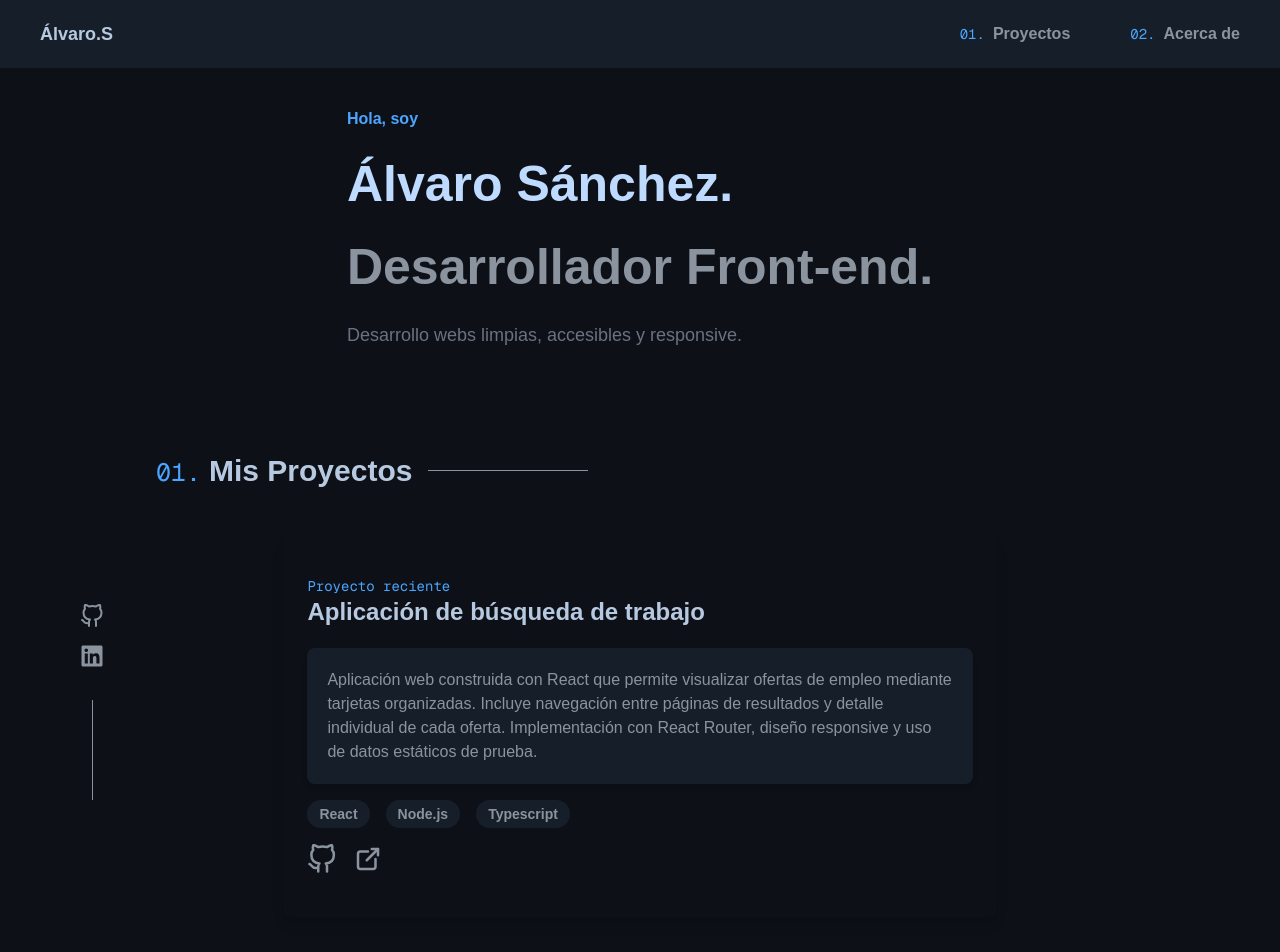
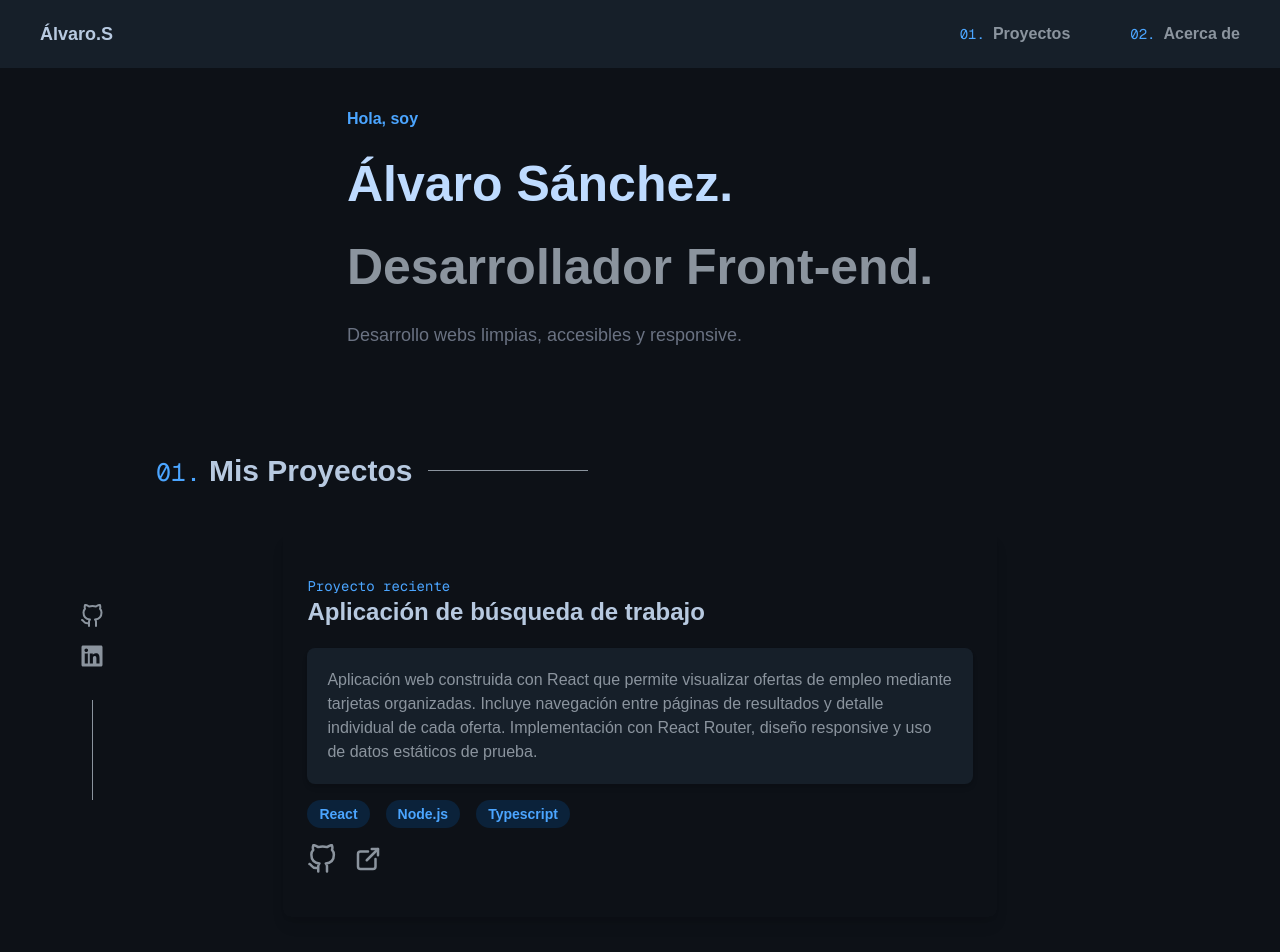
Before and after one commit to AllwarsGIT/portfolio-react, a Next.js app: page / in a window 1280 px wide. Shown: the top 952 px of the page. Built offline with nearby package versions, Linux system fonts and the light colour scheme.

Commit message:
Small design fix

```diff
--- a/src/app/globals.css
+++ b/src/app/globals.css
@@ -16,6 +16,7 @@
   --color-grayTertiary: #6a7282;
   --color-bluePrimary: #4BA5FF;
   --color-blueSecondary: #bedbff;
+  --color-blueTertiary: #0B223A;
   --color-blackPrimary: #0D1117;
   --color-card: #161f29;
 
--- a/src/components/TechBadge.tsx
+++ b/src/components/TechBadge.tsx
@@ -8,7 +8,7 @@ type TechBadgeProps = {
 
 function TechBadge({ techName }: TechBadgeProps) {
   return (
-    <span className="bg-card px-3 py-1 rounded-full text-sm font-semibold">
+    <span className="bg-blueTertiary px-3 py-1 rounded-full text-bluePrimary text-sm font-semibold">
       {techName}
     </span>
   )
```
